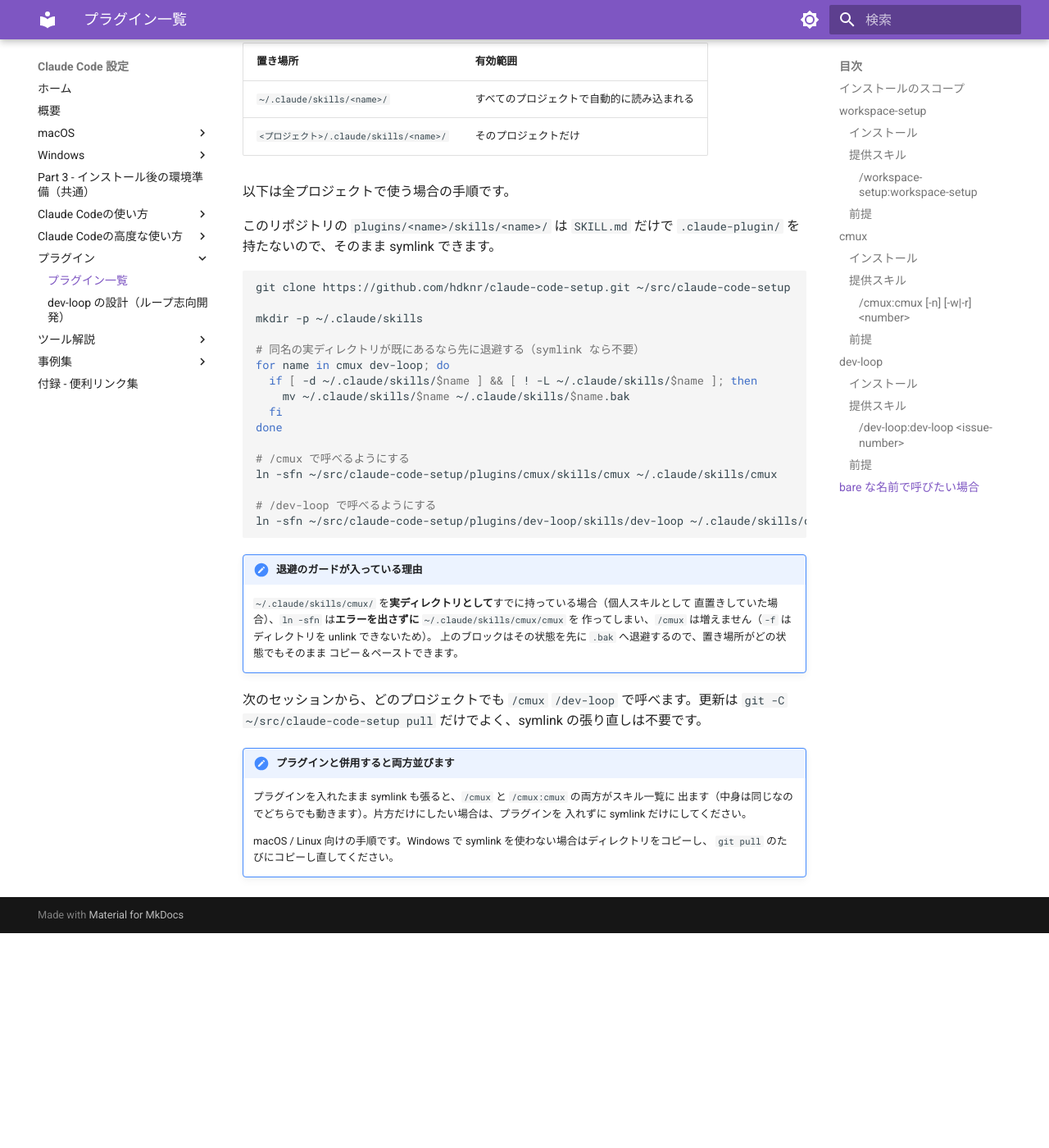
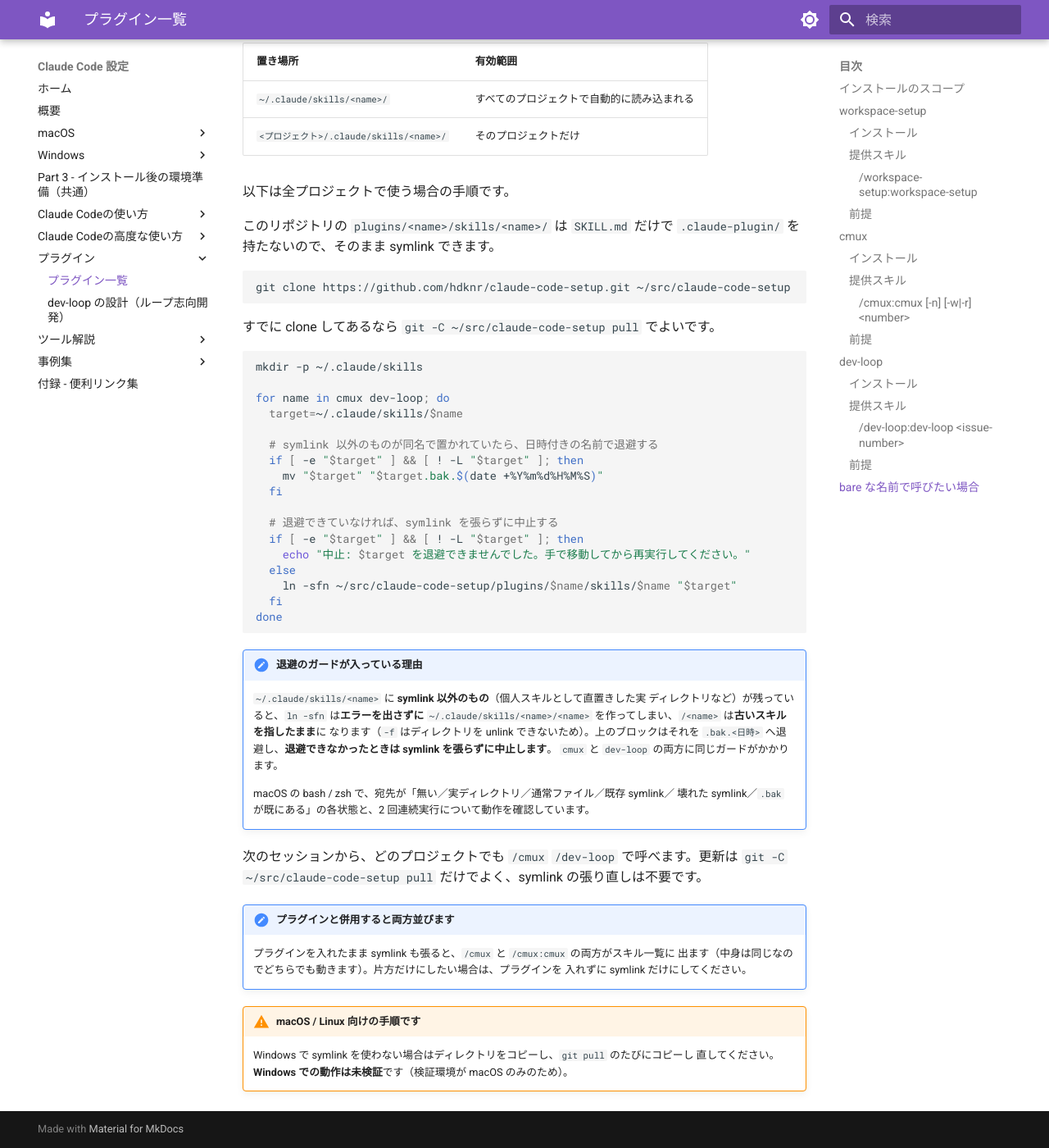
Before and after one commit to hdknr/claude-code-setup, an MkDocs documentation site: the page built from docs/plugins/index.md, in a window 1280 px wide and 1400 px high, scrolled down 5603 px. Shown: the whole window at 82% size. Built offline with MkDocs 1.6.1 and Material for MkDocs 9.7.7, drawn with Linux system fonts in a browser that asks for light colours; before the commit the page ends 6741 px from its top, so only the background shows below that.

Commit message:
docs(plugins): symlink 手順を退避失敗でも壊れない形にする（2 パス目の反証を反映）
2 パス目のレビューが I6（「宛先がどの状態でもコピペできる」）を反証した。再現した挙動:

- `.bak` が通常ファイル / `.bak/<name>` が空でない → `mv` が失敗するが `set -e` も `&&` も
  無いため `ln -sfn` が続行し、**exit 0 のまま**入れ子を作る。`/cmux` は**古いスキル**を
  解決するため、動いて見えて間違っている状態になる
- 宛先が**通常ファイル** → ガードの `-d` をすり抜け、`ln -sfn` がそのファイルを
  **黙って削除**する（退避されない＝データ喪失）

対処:

- `-d` → `-e` にして通常ファイルもすり抜けないようにする
- `.bak` に日時を付けて退避先が衝突しないようにする
- 退避できたかを再確認し、失敗したら symlink を張らずに中止する
  （`set -e` は使わない——対話シェルに貼られると失敗時にターミナルごと落とすため）

検証は**ドキュメントから bash ブロックを抽出して実行**する形にした。
bash / zsh × 3 ファイル × 8 状態 = 48 ケースで、symlink が張られること・新しい SKILL.md を
解決すること・元データが退避先に保全されることを確認。

Verifier の反証も反映:

- `docs/plugins/dev-loop-design.md` の `!!! note "起動"` が `/dev-loop 999` のままだった。
  冒頭の「通称」注記は散文の参照をカバーするが、受入基準は「呼び出しを指示している箇所を
  直す」であり、コードブロックはまさにその箇所

あわせて:

- `CLAUDE.md` の `plugins/` 一覧が `workspace-setup` だけで古かった（この PR が
  `advanced-extensions.md` で直したのと同じ不整合を残していた）
- dev-loop README に置き場所の表を追加（3 文書の記述が揃っていなかった）
- Windows の注意が無関係な見出しの下に埋もれていたので独立した注記にした
- dev-loop SKILL.md で訂正文が訂正対象の後ろにあった（1 パス目の反証と同型）ので順序を入れ替え
- `git clone` の再実行時の案内を添えた

Co-Authored-By: Claude Opus 5 (1M context) <noreply@anthropic.com>

````diff
--- a/docs/plugins/index.md
+++ b/docs/plugins/index.md
@@ -223,29 +223,40 @@ GitHub Issue 1 件を、**検証（verify）が通ることを停止条件**と
 
 ```bash
 git clone https://github.com/hdknr/claude-code-setup.git ~/src/claude-code-setup
+```
 
+すでに clone してあるなら `git -C ~/src/claude-code-setup pull` でよいです。
+
+```bash
 mkdir -p ~/.claude/skills
 
-# 同名の実ディレクトリが既にあるなら先に退避する（symlink なら不要）
 for name in cmux dev-loop; do
-  if [ -d ~/.claude/skills/$name ] && [ ! -L ~/.claude/skills/$name ]; then
-    mv ~/.claude/skills/$name ~/.claude/skills/$name.bak
+  target=~/.claude/skills/$name
+
+  # symlink 以外のものが同名で置かれていたら、日時付きの名前で退避する
+  if [ -e "$target" ] && [ ! -L "$target" ]; then
+    mv "$target" "$target.bak.$(date +%Y%m%d%H%M%S)"
+  fi
+
+  # 退避できていなければ、symlink を張らずに中止する
+  if [ -e "$target" ] && [ ! -L "$target" ]; then
+    echo "中止: $target を退避できませんでした。手で移動してから再実行してください。"
+  else
+    ln -sfn ~/src/claude-code-setup/plugins/$name/skills/$name "$target"
   fi
 done
-
-# /cmux で呼べるようにする
-ln -sfn ~/src/claude-code-setup/plugins/cmux/skills/cmux ~/.claude/skills/cmux
-
-# /dev-loop で呼べるようにする
-ln -sfn ~/src/claude-code-setup/plugins/dev-loop/skills/dev-loop ~/.claude/skills/dev-loop
 ```
 
 !!! note "退避のガードが入っている理由"
-    `~/.claude/skills/cmux/` を**実ディレクトリとして**すでに持っている場合（個人スキルとして
-    直置きしていた場合）、`ln -sfn` は**エラーを出さずに** `~/.claude/skills/cmux/cmux` を
-    作ってしまい、`/cmux` は増えません（`-f` はディレクトリを unlink できないため）。
-    上のブロックはその状態を先に `.bak` へ退避するので、置き場所がどの状態でもそのまま
-    コピー＆ペーストできます。
+    `~/.claude/skills/<name>` に **symlink 以外のもの**（個人スキルとして直置きした実
+    ディレクトリなど）が残っていると、`ln -sfn` は**エラーを出さずに**
+    `~/.claude/skills/<name>/<name>` を作ってしまい、`/<name>` は**古いスキルを指したまま**に
+    なります（`-f` はディレクトリを unlink できないため）。上のブロックはそれを
+    `.bak.<日時>` へ退避し、**退避できなかったときは symlink を張らずに中止します**。
+    `cmux` と `dev-loop` の両方に同じガードがかかります。
+
+    macOS の bash / zsh で、宛先が「無い／実ディレクトリ／通常ファイル／既存 symlink／
+    壊れた symlink／`.bak` が既にある」の各状態と、2 回連続実行について動作を確認しています。
 
 次のセッションから、どのプロジェクトでも `/cmux` `/dev-loop` で呼べます。更新は
 `git -C ~/src/claude-code-setup pull` だけでよく、symlink の張り直しは不要です。
@@ -255,5 +266,6 @@ ln -sfn ~/src/claude-code-setup/plugins/dev-loop/skills/dev-loop ~/.claude/skill
     出ます（中身は同じなのでどちらでも動きます）。片方だけにしたい場合は、プラグインを
     入れずに symlink だけにしてください。
 
-    macOS / Linux 向けの手順です。Windows で symlink を使わない場合はディレクトリをコピーし、
-    `git pull` のたびにコピーし直してください。
+!!! warning "macOS / Linux 向けの手順です"
+    Windows で symlink を使わない場合はディレクトリをコピーし、`git pull` のたびにコピーし
+    直してください。**Windows での動作は未検証**です（検証環境が macOS のみのため）。
````
Also changed, not shown: CLAUDE.md (+2 -0 lines), docs/plugins/dev-loop-design.md (+2 -2 lines), plugins/cmux/README.md (+22 -9 lines), plugins/dev-loop/README.md (+31 -8 lines), plugins/dev-loop/skills/dev-loop/SKILL.md (+2 -2 lines).
